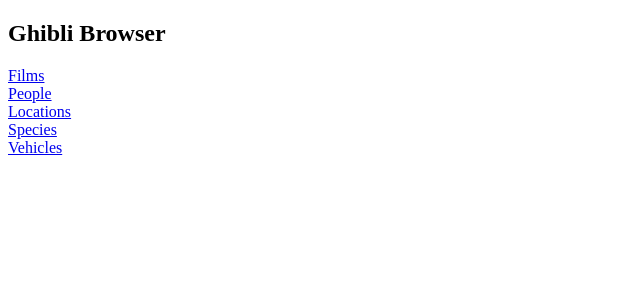
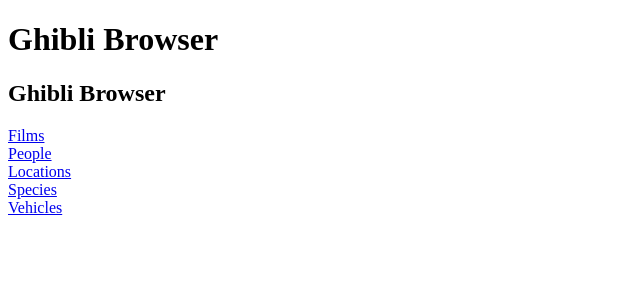
Before and after one commit to Cheffheid/ghibli-react, a React (Create React App) app: page / in a window 1280 px wide. Shown: the top 300 px of the page, without its empty margins (0-640 px from the left). Built offline with nearby package versions, Linux system fonts and the light colour scheme.

Commit message:
Use nested routes to render the header once

```diff
--- /dev/null
+++ b/src/components/App.js
@@ -0,0 +1,22 @@
+import React from 'react';
+
+import Header from './Header';
+
+class App extends React.Component {
+
+	render() {
+		return (
+			<div>
+				<Header />
+
+				<main className="main">
+					{this.props.children}
+				</main>
+
+			</div>
+		);
+	}
+
+}
+
+export default App;
--- a/src/index.js
+++ b/src/index.js
@@ -1,14 +1,16 @@
 import React from 'react';
 import { render } from 'react-dom';
 import { BrowserRouter, Route } from 'react-router-dom';
+import App from './components/App';
 import Homepage from './views/Homepage';
+import Films from './views/Films';
 
 const Root = () => {
 	return (
 		<BrowserRouter>
-			<div>
-				<Route exactly pattern="/" component={Homepage} />
-			</div>
+			<App>
+				<Route exact path="/" component={Homepage} />
+			</App>
 		</BrowserRouter>
 	)
 }
```
